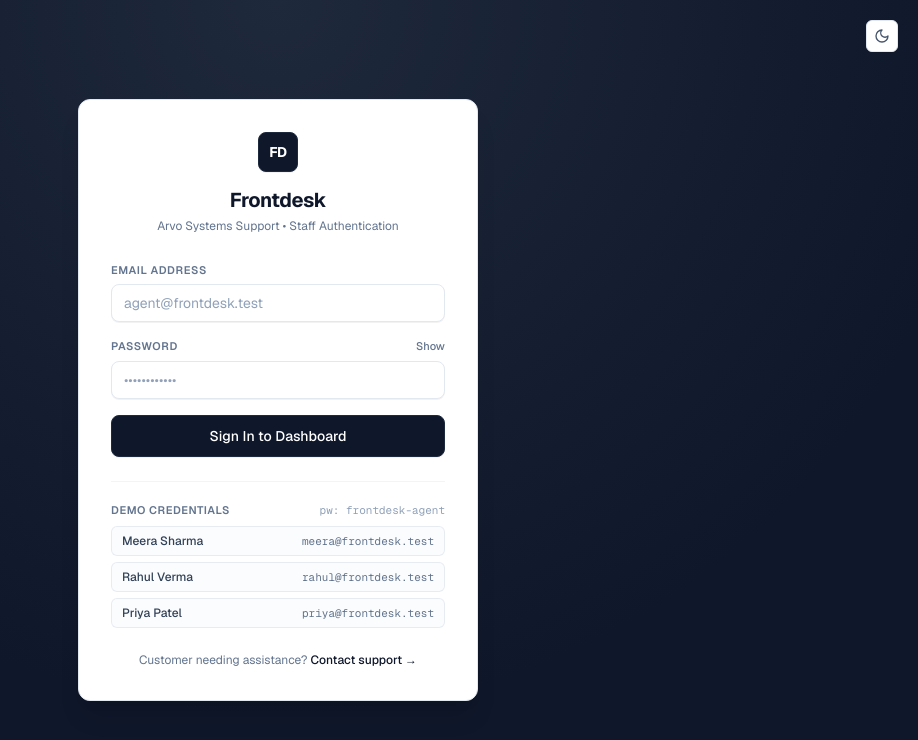
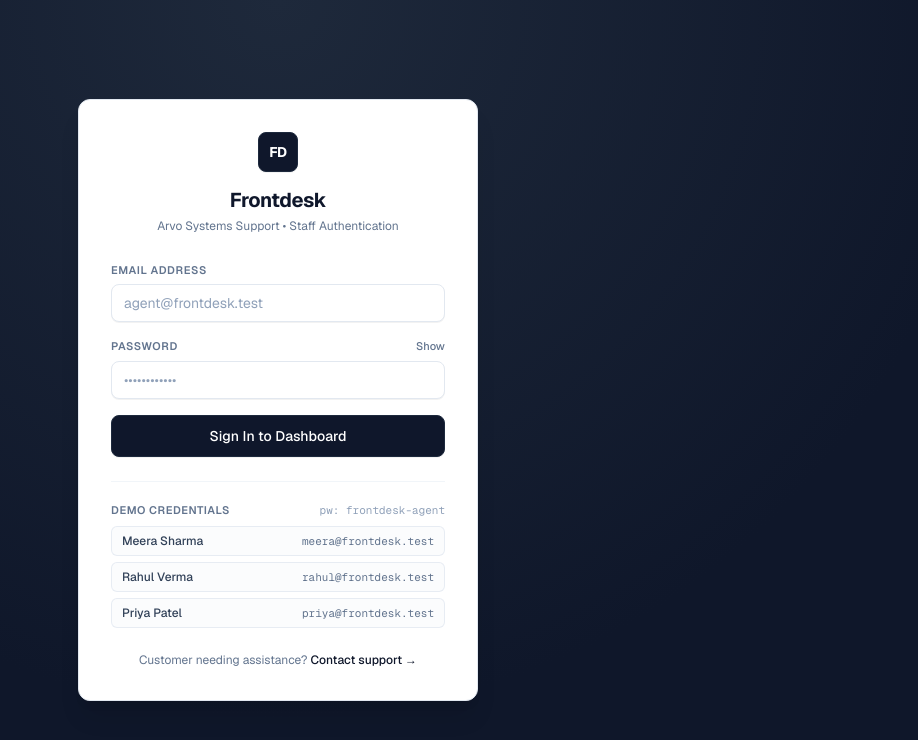
Before and after one commit to Anandhumv/fullstack, a Next.js app in the folder frontend/: page /login in a window 1280 px wide. Shown: the top 740 px of the page, without its empty margins (362-1280 px from the left). Built offline with nearby package versions, Linux system fonts and the light colour scheme; no server answers.

Commit message:
fix: remove theme switcher from login page

```diff
--- a/frontend/src/app/login/page.tsx
+++ b/frontend/src/app/login/page.tsx
@@ -3,7 +3,6 @@
 import React, { useState } from 'react';
 import Link from 'next/link';
 import { useRouter } from 'next/navigation';
-import ThemeToggle from '../components/ThemeToggle';
 
 const API_BASE = process.env.NEXT_PUBLIC_API_URL || 'http://localhost:5000';
 
@@ -99,11 +98,6 @@ export default function AgentLoginPage() {
         background: 'radial-gradient(circle at 50% 0%, #1E293B 0%, #0F172A 70%)',
       }}
     >
-      {/* Top Right Theme Switcher */}
-      <div className="absolute top-5 right-5 z-20">
-        <ThemeToggle />
-      </div>
-
       {/* Container Card */}
       <div className="relative z-10 max-w-[400px] w-full bg-white dark:bg-[#111827] rounded-xl border border-slate-200 dark:border-[#1E293B] shadow-xl p-8 transition-colors">
         {/* Header */}
```
